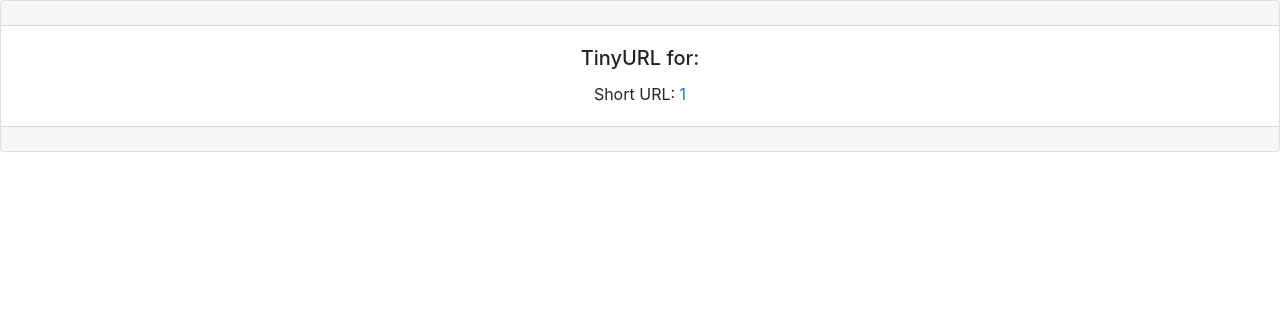
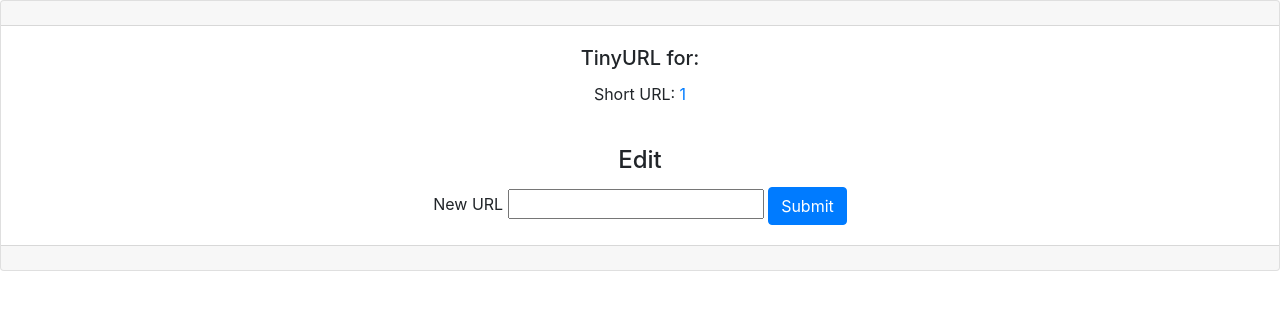
Before and after one commit to FaezCat/tinyapp, a Node server app: page /urls/1 in a window 1280 px wide. Shown: the part 56-366 px from the top of the page. Run offline with Node 20, Linux system fonts and the light colour scheme; some libraries are stand-ins or nearby versions.

Commit message:
added the ability to edit a single shortURL to have a new longURL but the ability to do this is limited to the creation page for a new shortURL currently

```diff
--- a/express_server.js
+++ b/express_server.js
@@ -53,13 +53,22 @@ app.get('/urls/new', (req, res) => {
   res.render("urls_new");
 });
 
+// handles the route for deleting a shortURL from our urlDatabase and myURLs list
 app.post('/urls/:shortURL/delete', (req, res) => {
   const shortURL = req.params.shortURL;
   delete urlDatabase[shortURL];
   res.redirect('/urls');
 });
 
-// handles the path when a shortURL is provided and passes along an obj containing both the shortURLs and longURLs
+// handles the route for editing a shortURL; updates our urlDatabase and myURLs list then reroutes back to same page
+app.post('/urls/:shortURL/edit', (req, res) => {
+  const shortURL = req.params.shortURL;
+  urlDatabase[shortURL] = req.body.newLongURL;
+  console.log(req.body);
+  res.redirect(`/urls/${shortURL}`);
+});
+
+// handles the route when a shortURL is provided and passes along an obj containing both the shortURLs and longURLs
 app.get('/urls/:shortURL', (req, res) => {
   const templateVars = { shortURL: req.params.shortURL, longURL: urlDatabase[req.params.shortURL]};
   res.render("urls_show", templateVars);
--- a/views/urls_show.ejs
+++ b/views/urls_show.ejs
@@ -14,6 +14,14 @@
         <h5 class="card-title">TinyURL for: <a href="<%= longURL %>"><%= longURL %></a></h5>
         <p class="card-text">Short URL: <a href="<%= longURL %>"><%= shortURL %></a></p>
       </div>
+      <div class="card-body">
+        <form action="/urls/<%= shortURL %>/edit" method="POST">
+          <h4 class="card-title">Edit</h4>
+            <label for="newLongURL">New URL</label>
+            <input type="text" id="newLongURL" name="newLongURL">
+            <button type="submit" class="btn btn-primary">Submit</button>
+        </form>
+      </div>
     <div class="card-footer text-muted"></div>
   </div>
   <!-- Bootstrap JS -->
```
